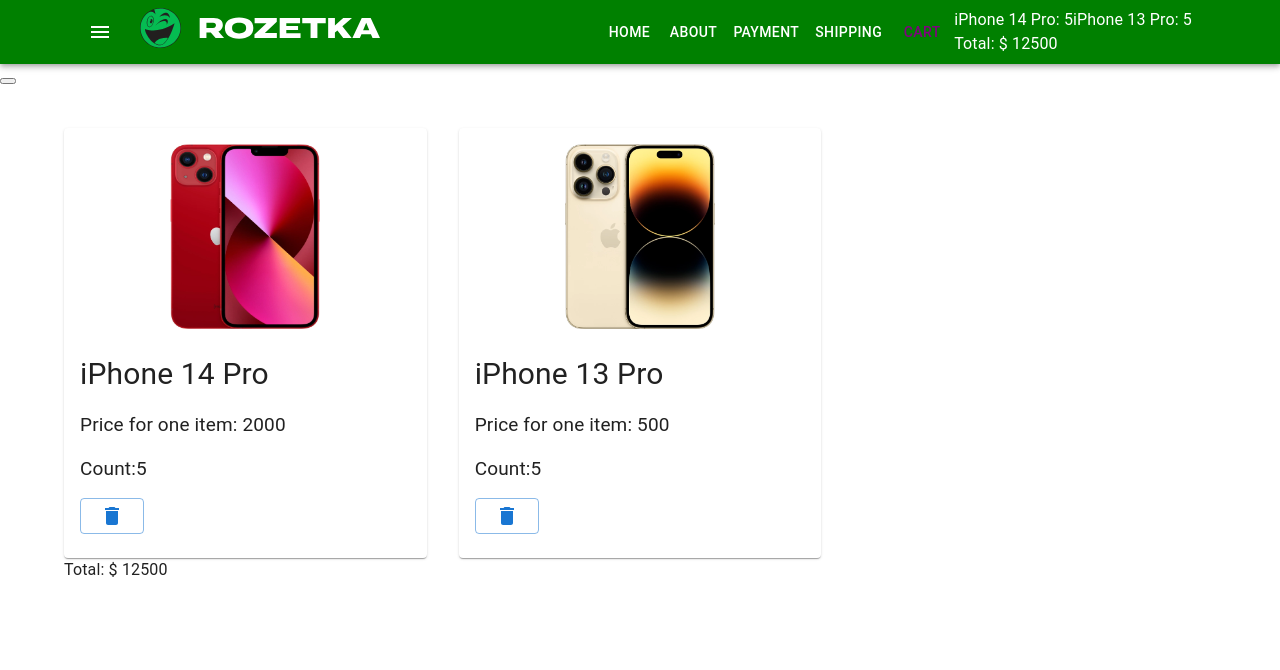
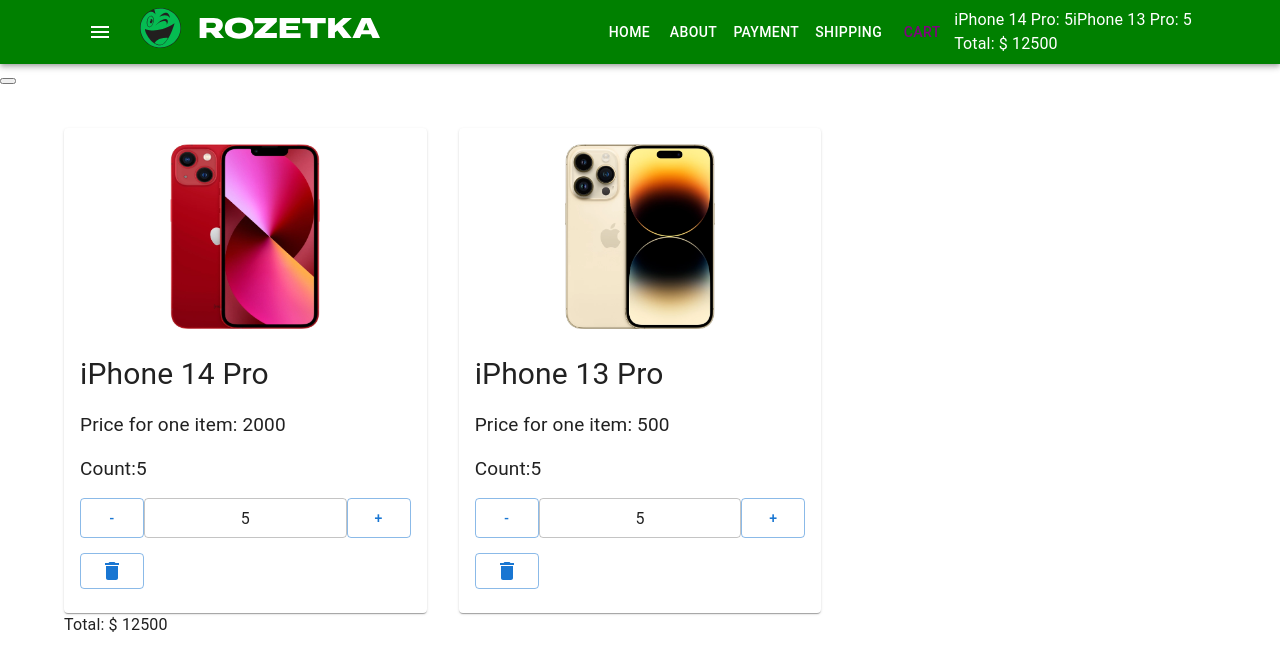
Before and after one commit to YevheniiaLy/Shop-project, a React (Create React App) app: page /cart in a window 1280 px wide. Shown: the top 670 px of the page. Built offline with nearby package versions, Linux system fonts and the light colour scheme; the HTML template or start-up script is replaced by a standard one.

Commit message:
add changeProductQuantity

```diff
--- a/src/Container/App/App.tsx
+++ b/src/Container/App/App.tsx
@@ -15,6 +15,7 @@
 }
 type Context = {
     removeProductFromCart: (id: number) => void
+    changeProductQuantity: (id: number, count: number) => void
 }
 export const AppContext = createContext<Context | null>(null)
 const App = () => {
@@ -32,10 +33,19 @@
     const removeProductFromCart = (id: number) => {
         setProductsInCart((prevState) => omit(prevState, id))
     }
+    const changeProductQuantity = (id: number, count: number) => {
+        setProductsInCart((prevState) => ({
+            ...prevState,
+            [id]: count,
+        }))
+    }
     return (
         <StyledEngineProvider injectFirst>
             <AppContext.Provider
-                value={{ removeProductFromCart: removeProductFromCart }}
+                value={{
+                    removeProductFromCart: removeProductFromCart,
+                    changeProductQuantity: changeProductQuantity,
+                }}
             >
                 <CssBaseline />
                 <Header productsInCart={productsInCart} />
--- a/src/components/CartProductList/CartProductListItemExtended.tsx
+++ b/src/components/CartProductList/CartProductListItemExtended.tsx
@@ -3,6 +3,7 @@
 import DeleteIcon from '@mui/icons-material/Delete'
 import { useContext } from 'react'
 import { AppContext } from 'Container/App/App'
+import Quantity from 'components/Quantity/Quantity'
 type Props = {
     product: Product
     productCount: number
@@ -26,6 +27,21 @@
                         Price for one item: {product.price}
                     </div>
                     <div className="product-features">Count:{productCount}</div>
+                    <Quantity
+                        count={productCount}
+                        onIncrementClick={() =>
+                            data?.changeProductQuantity(
+                                product.id,
+                                productCount + 1
+                            )
+                        }
+                        onDecrementClick={() =>
+                            data?.changeProductQuantity(
+                                product.id,
+                                productCount - 1
+                            )
+                        }
+                    />
                     <Button
                         variant="outlined"
                         onClick={() => data?.removeProductFromCart(product.id)}
--- a/src/components/Products/ProductListItem.tsx
+++ b/src/components/Products/ProductListItem.tsx
@@ -7,6 +7,7 @@
 } from '@mui/material'
 import './ProductListItem.scss'
 import { useState } from 'react'
+import Quantity from 'components/Quantity/Quantity'
 
 type Props = {
     id: number
@@ -50,23 +51,11 @@
                 <div className="product-features">Capacity: {capacity}Gb</div>
 
                 <div className="product-price">Price: $ {price}</div>
-                <div className="product-quantity">
-                    <Button
-                        variant="outlined"
-                        onClick={() => onDecrementClick()}
-                        disabled={count <= 1}
-                    >
-                        -
-                    </Button>
-                    <TextField value={count} size="small" />
-                    <Button
-                        variant="outlined"
-                        onClick={() => onIncrementClick()}
-                        disabled={count >= 10}
-                    >
-                        +
-                    </Button>
-                </div>
+                <Quantity
+                    count={count}
+                    onIncrementClick={onIncrementClick}
+                    onDecrementClick={onDecrementClick}
+                />
                 <CardActions className="btn-wrap">
                     <Button
                         variant="outlined"
--- /dev/null
+++ b/src/components/Quantity/Quantity.tsx
@@ -0,0 +1,28 @@
+import { Button, TextField } from '@mui/material'
+type Props = {
+    count: number
+    onIncrementClick: () => void
+    onDecrementClick: () => void
+}
+const Quantity = ({ count, onIncrementClick, onDecrementClick }: Props) => {
+    return (
+        <div className="product-quantity">
+            <Button
+                variant="outlined"
+                onClick={() => onDecrementClick()}
+                disabled={count <= 1}
+            >
+                -
+            </Button>
+            <TextField value={count} size="small" />
+            <Button
+                variant="outlined"
+                onClick={() => onIncrementClick()}
+                disabled={count >= 10}
+            >
+                +
+            </Button>
+        </div>
+    )
+}
+export default Quantity
```
